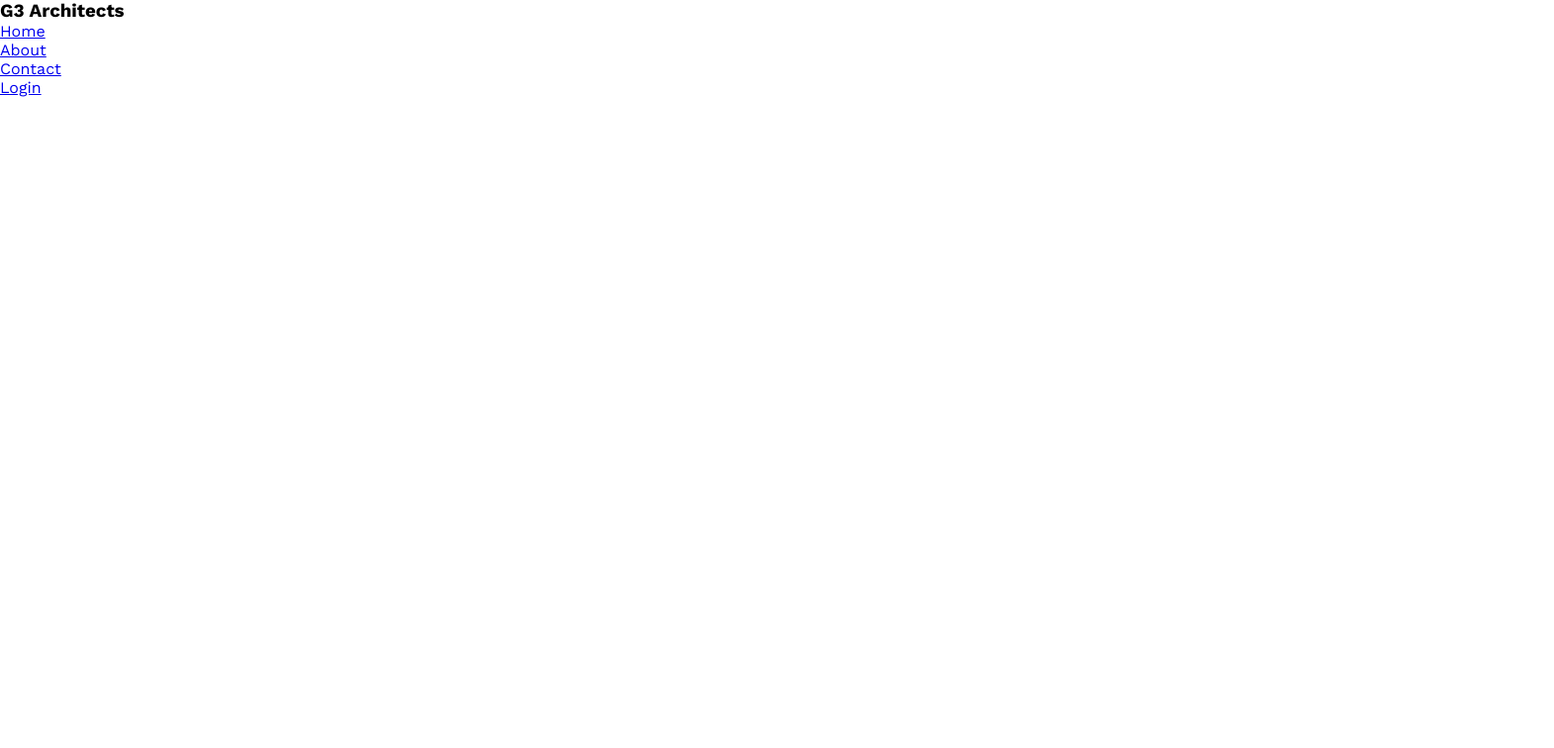
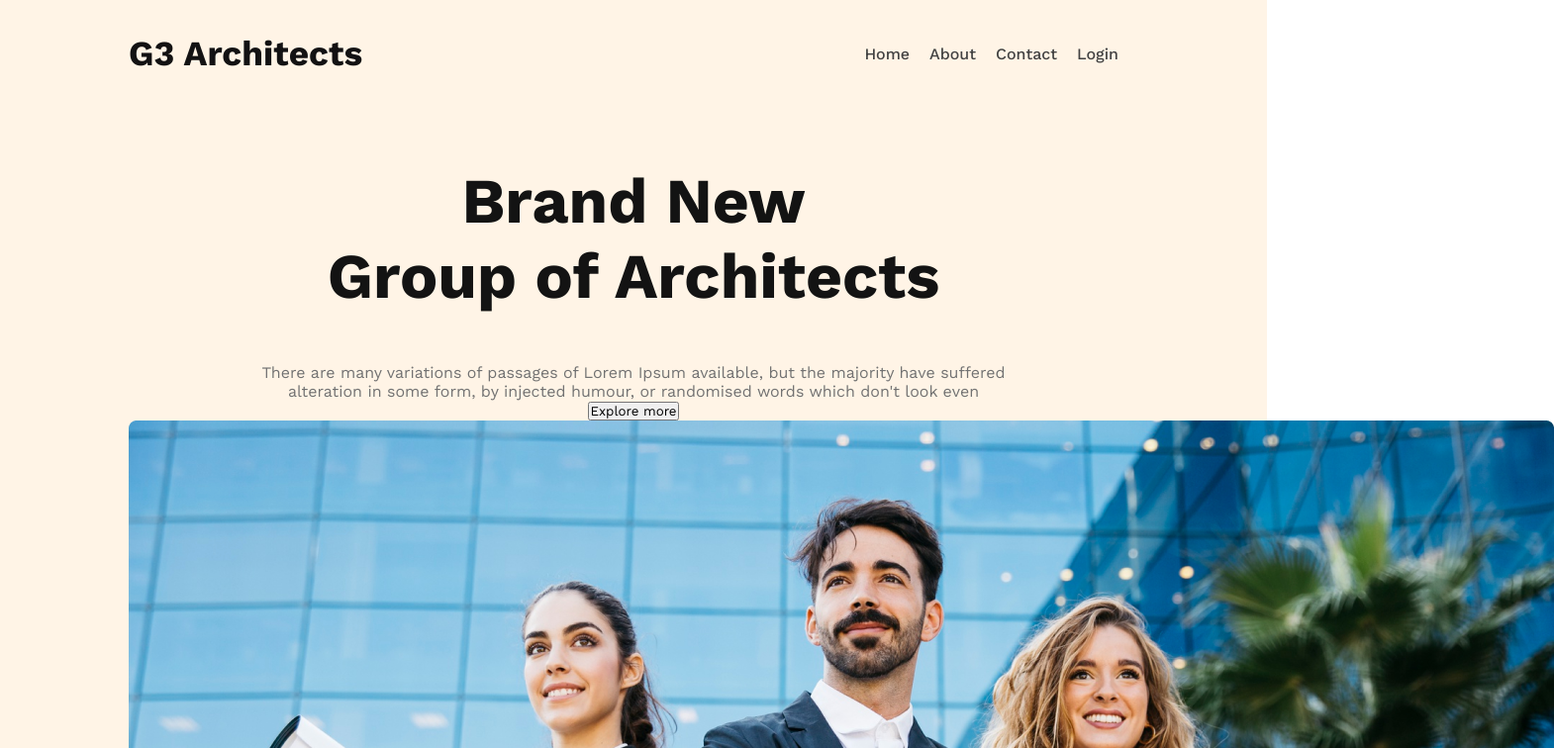
Before and after one commit to Mohammadarifcoding/g3-artic-website, a plain HTML site: page index.html in a window 1280 px wide. Shown: the top 756 px of the page at 99% size, 1570 px wide, since content can reach past the window. Drawn offline with nearby package versions, Linux system fonts and the light colour scheme.

Commit message:
Banner content added

```diff
--- a/index.html
+++ b/index.html
@@ -1,21 +1,28 @@
 <!DOCTYPE html>
 <html lang="en">
   <head>
-    <meta charset="UTF-8">
-    <meta name="viewport" content="width=device-width, initial-scale=1.0">
+    <meta charset="UTF-8" />
+    <meta name="viewport" content="width=device-width, initial-scale=1.0" />
     <title>Document</title>
-    <link rel="stylesheet" href="responsive.css">
-    <link rel="stylesheet" href="style.css">
-    <link rel="preconnect" href="https://fonts.googleapis.com">
-<link rel="preconnect" href="https://fonts.gstatic.com" crossorigin>
-<link href="https://fonts.googleapis.com/css2?family=Work+Sans:wght@400;500;700;800&display=swap" rel="stylesheet">
-
+    <link rel="stylesheet" href="responsive.css" />
+    <link rel="stylesheet" href="style.css" />
+    <link rel="preconnect" href="https://fonts.googleapis.com" />
+    <link rel="preconnect" href="https://fonts.gstatic.com" crossorigin />
+    <link
+      href="https://fonts.googleapis.com/css2?family=Work+Sans:wght@400;500;700;800&display=swap"
+      rel="stylesheet"
+    />
   </head>
   <body>
 
+    <!-- Header section started -->
+
     <header>
+        <!-- nav section started -->
+
+
       <nav>
-        <h3>G3 Architects</h3>
+        <h3 class="nav-title">G3 Architects</h3>
         <ul>
           <li><a href="#">Home</a></li>
           <li><a href="#">About</a></li>
@@ -23,7 +30,27 @@
           <li><a href="#">Login</a></li>
         </ul>
       </nav>
+
+        <!-- nav section finished -->
+
+        <!-- banner section started -->
+
+
+      <div class="banner">
+      <div class="banner-content">
+        <h1 class="banner-title">Brand New <br> Group of Architects</h1>
+        <p class="banner-description">
+            There are many variations of passages of Lorem Ipsum available, but the majority have suffered alteration in some form, by injected humour, or randomised words which don't look even
+        </p>
+        <button class="btn-primary">Explore more</button>
+      </div>
+
+        <img src="images/banner.png" alt="">
+      </div>
+
+        <!-- banner section finished -->
+
     </header>
-
+        <!-- Header section finished -->
   </body>
 </html>
--- a/style.css
+++ b/style.css
@@ -1,8 +1,65 @@
-/* google fonts */
-*{
-    margin: 0;
-    padding: 0;
-    box-sizing: border-box;
-    scroll-behavior: smooth;
-    font-family: 'Work Sans', sans-serif;;
+/* The common and basic design started */
+* {
+  margin: 0;
+  padding: 0;
+  box-sizing: border-box;
+  scroll-behavior: smooth;
+  font-family: "Work Sans", sans-serif;
 }
+.btn-primary{
+
+}
+
+/* Header section started */
+header {
+  background-color: rgba(255, 144, 14, 0.1);
+  padding:33px 130px 130px 130px;
+}
+
+/* nav section started */
+nav {
+  display: flex;
+  justify-content: space-between;
+  align-items: center;
+  margin-bottom: 90px;
+}
+.nav-title {
+  font-size: 2.2rem;
+  font-weight: 700;
+  color: #131213;
+}
+nav > ul {
+  display: flex;
+}
+nav li {
+  list-style-type: none;
+  margin-right: 20px;
+  font-weight: 500;
+  font-size: 1rem;
+}
+nav li a {
+  text-decoration: none;
+  color: #424242;
+}
+/* nav section finished */
+
+/* banner section started */
+.banner-content {
+  max-width: 800px;
+  text-align: center;
+  margin: 0 auto;
+}
+.banner-title {
+  color: var(--dark-01, #131313);
+  text-align: center;
+  font-size: 64px;
+  font-weight: 700;
+  margin-bottom: 50px;
+}
+.banner-description{
+    color: #727272; ;
+}
+
+/* banner section finished */
+
+/* header section finished */
```
Lines whose indentation alone changed are shown as unchanged.
